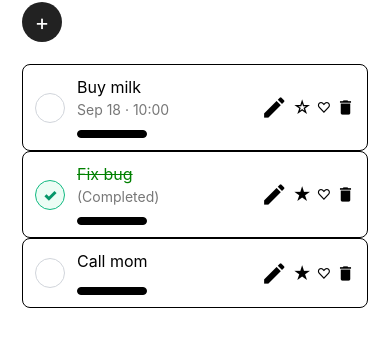
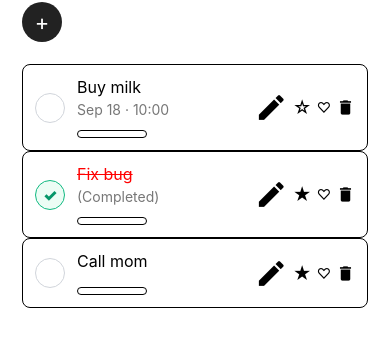
Before and after one commit to Pursharthzutshi/todo-app, a React Native app: screen / in a window 390 px wide. Shown: the part 386-731 px from the top of the page. Built offline with nearby package versions, Linux system fonts and the light colour scheme.

Commit message:
adding priority colors

```diff
--- a/components/TaskCard.js
+++ b/components/TaskCard.js
@@ -1,8 +1,11 @@
 import React from 'react';
 import { View, Text, TouchableOpacity } from 'react-native';
 import { MaterialIcons } from '@expo/vector-icons';
+import { TextInput } from 'react-native-web';
 
 export default function TaskCard({ task, setTasks, onToggle, onToggleImportant, onToggleWishlist, styles }) {
+
+  // const [updateTodoTaskTitle,setUpdateTodoTaskTitle] = React.useState("");
 
   const deleteTodoTask = (id) => {
     console.log("Delete Task", id);
@@ -11,6 +14,15 @@ export default function TaskCard({ task, setTasks, onToggle, onToggleImportant,
       return updatedTasks;
     });
   };
+
+  const editTodoTask = (id) => {
+     setTasks(prev => {
+      const newList = prev.map(t => (t.id === id ? { ...t, title: updateTodoTaskTitle } : t));
+      AsyncStorage.setItem(STORAGE_KEY, JSON.stringify(newList)).catch(e => console.error(e));
+      setSavedTodoTasks(newList);
+      return newList;
+    });
+  }
 
   return (
     <View style={styles.taskCard}>
@@ -23,21 +35,37 @@ export default function TaskCard({ task, setTasks, onToggle, onToggleImportant,
       </TouchableOpacity>
 
 
-
       <View style={styles.taskContent}>
 
         <View>
-
         <Text style={[styles.taskTitle, task.completed && styles.completedTask]}>
           {task.title}
         </Text>
 
+        {/* <TextInput /> */}
         </View>
 
         <Text style={styles.taskDetails}>
           {task.completed ? '(Completed)' : `${task.dueDate || ''}${task.time ? ` · ${task.time}` : ''}`}
         </Text>
-        <Text style={{borderStyle:"solid", borderColor:"black", justifyContent:"center", textAlign:"center", color:"white", borderRadius: 10, padding: 3 , backgroundColor:"black", borderWidth:1, width:70, marginTop:12}}>{task.priority}</Text>
+{/*
+        <Text style={styles.priorityTaskText}>
+          {
+        task.priority
+        }</Text> */}
+        <Text
+  style={[
+    styles.priorityTaskText,
+    task.priority === 'High'
+      ? { color: 'red' }
+      : task.priority === 'Medium'
+      ? { color: 'orange' }
+      : { color: 'green' },
+  ]}
+>
+  {task.priority}
+</Text>
+
       </View>
 
 
@@ -45,8 +73,8 @@ export default function TaskCard({ task, setTasks, onToggle, onToggleImportant,
 
       <View style={styles.taskActions}>
 
-        <TouchableOpacity onPress={() => deleteTodoTask(task.id)} hitSlop={{ top: 8, bottom: 8, left: 8, right: 8 }}>
-          <MaterialIcons name="edit" size={27} color="black" />
+        <TouchableOpacity onPress={() => editTodoTask(task.id)} hitSlop={{ top: 8, bottom: 8, left: 8, right: 8 }}>
+          <MaterialIcons name="edit" size={33} color="black" />
         </TouchableOpacity>
 
         <TouchableOpacity onPress={onToggleImportant} hitSlop={{ top: 8 }}>
--- a/styles.js
+++ b/styles.js
@@ -59,7 +59,7 @@ checkmark: {
 
   taskContent: { flex: 1 },
   taskTitle: { fontSize: 16 },
-  completedTask: { textDecorationLine: 'line-through', color: 'green' },
+  completedTask: { textDecorationLine: 'line-through', color: 'red' },
   taskDetails: { color: '#777', marginTop: 4 },
 
   taskActions: {  display:"flex", flexDirection: 'row' ,marginLeft: 8, gap: 5, justifyContent: 'center', alignItems: 'center' },
@@ -98,6 +98,11 @@ checkmark: {
 
   tasksCompletionInformationBox: { padding:9, width:98, borderColor:"grey" ,backgroundColor: "white", borderWidth:2, borderColor:"black", borderDashed: "dashed", display:"flex",flexDirection:"column",alignItems:"center" , textAlign:"center"},
 
-  bottomBarBoxes:{ padding:13, width:120, height:80, borderColor:"grey" ,backgroundColor: "black", borderColor:"black", borderRadius:16, display:"flex",flexDirection:"row",alignItems:"center" , justifyContent:"center"}
+  bottomBarBoxes:{ padding:13, width:120, height:80, borderColor:"grey" ,backgroundColor: "black", borderColor:"black", borderRadius:16, display:"flex",flexDirection:"row",alignItems:"center" , justifyContent:"center"},
+
+  priorityTaskText:{borderStyle:"solid", borderColor:"black", justifyContent:"center", textAlign:"center", color:"white", borderRadius: 10, padding: 3 , borderWidth:1, width:70, marginTop:12}
 
 });
+
+
+// backgroundColor:"red"
```
